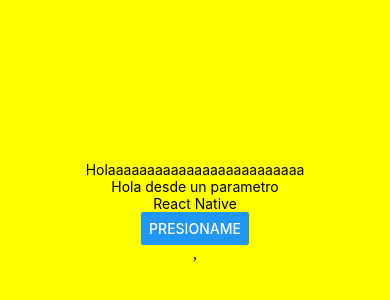
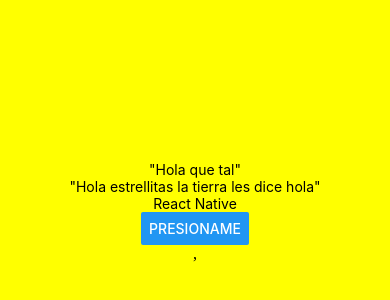
Before and after one commit to Jesuscruz77/PM196, a React Native app in the folder my-blank/: screen / in a window 390 px wide. Shown: the part 210-510 px from the top of the page. Built offline with nearby package versions, Linux system fonts and the light colour scheme.

Commit message:
Propiedades children
Ejemplo de la propiedad Children de los componentes

```diff
--- a/my-blank/App.js
+++ b/my-blank/App.js
@@ -2,18 +2,18 @@
 import { Button, StyleSheet, Text, View } from 'react-native';
 
 const Texto = (props)=> {
-    const {contenido} = props;
+    const {children} = props;
       return(
-        <Text>{contenido}</Text>
+        <Text>{children}</Text>
       );
     };
 
 export default function App() {
   return (
     <View style={styles.container}>
-      <Texto contenido = "Holaaaaaaaaaaaaaaaaaaaaaaaaa"></Texto>
-      <Texto contenido = "Hola desde un parametro"></Texto>
-      <Texto contenido = "React Native"></Texto>
+      <Texto>"Hola que tal"</Texto>
+      <Texto>"Hola estrellitas la tierra les dice hola"</Texto>
+      <Texto>React Native</Texto>
       <Button title='Presioname'> </Button>,
       <StatusBar style="auto" />
     </View>
```
